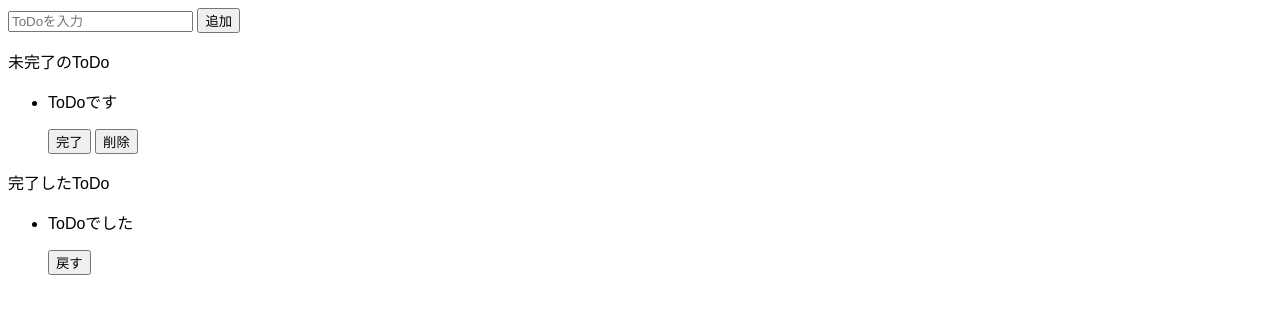
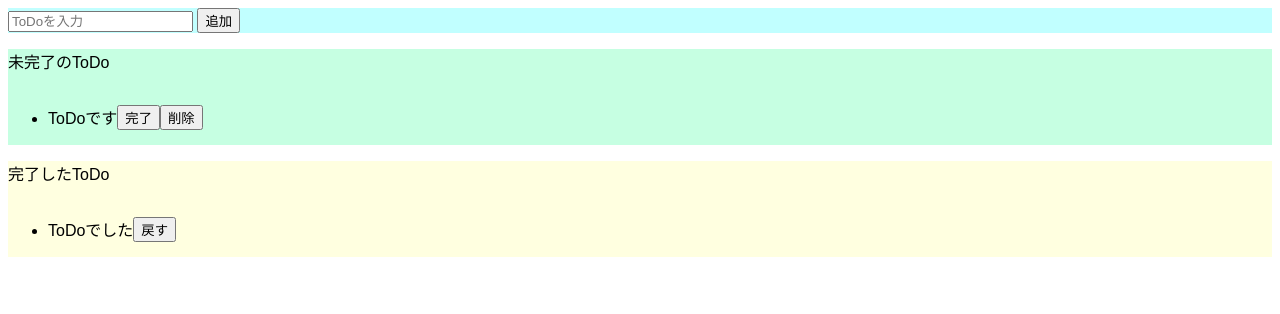
Before and after one commit to m0t0-taka/TODO-js, a website built with Parcel: page index.html in a window 1280 px wide. Built offline with nearby package versions, Linux system fonts and the light colour scheme.

Commit message:
フォームの値を取得し、初期化する

```diff
--- a/index.html
+++ b/index.html
@@ -6,16 +6,16 @@
   </head>
 
   <body>
-    <div>
-      <input placeholder="ToDoを入力" />
-      <button>追加</button>
+    <div class="input-area">
+      <input id="add-text" placeholder="ToDoを入力" />
+      <button id="add-button">追加</button>
     </div>
 
-    <div>
+    <div class="incomplete-area">
       <p>未完了のToDo</p>
       <ul>
         <li>
-          <div>
+          <div class="list-row">
             <p>ToDoです</p>
             <button>完了</button>
             <button>削除</button>
@@ -24,11 +24,11 @@
       </ul>
     </div>
 
-    <div>
+    <div class="complete-area">
       <p>完了したToDo</p>
       <ul>
         <li>
-          <div>
+          <div class="list-row">
             <p>ToDoでした</p>
             <button>戻す</button>
           </div>
--- a/src/index.js
+++ b/src/index.js
@@ -1 +1,10 @@
 import "./styles.css";
+
+const onClickAdd = () => {
+  const inputText = document.getElementById("add-text").value;
+  document.getElementById("add-text").value = "";
+  alert(inputText);
+};
+document
+  .getElementById("add-button")
+  .addEventListener("click", () => onClickAdd());
--- a/src/styles.css
+++ b/src/styles.css
@@ -1,3 +1,24 @@
 body {
   font-family: sans-serif;
 }
+
+.input-area {
+  background-color: #c1ffff;
+}
+
+.incomplete-area {
+  background-color: #c6ffe2;
+}
+
+.complete-area {
+  background-color: #ffffe0;
+}
+
+li {
+  margin-right: 5px;
+}
+
+.list-row {
+  display: flex;
+  align-items: center;
+}
```
